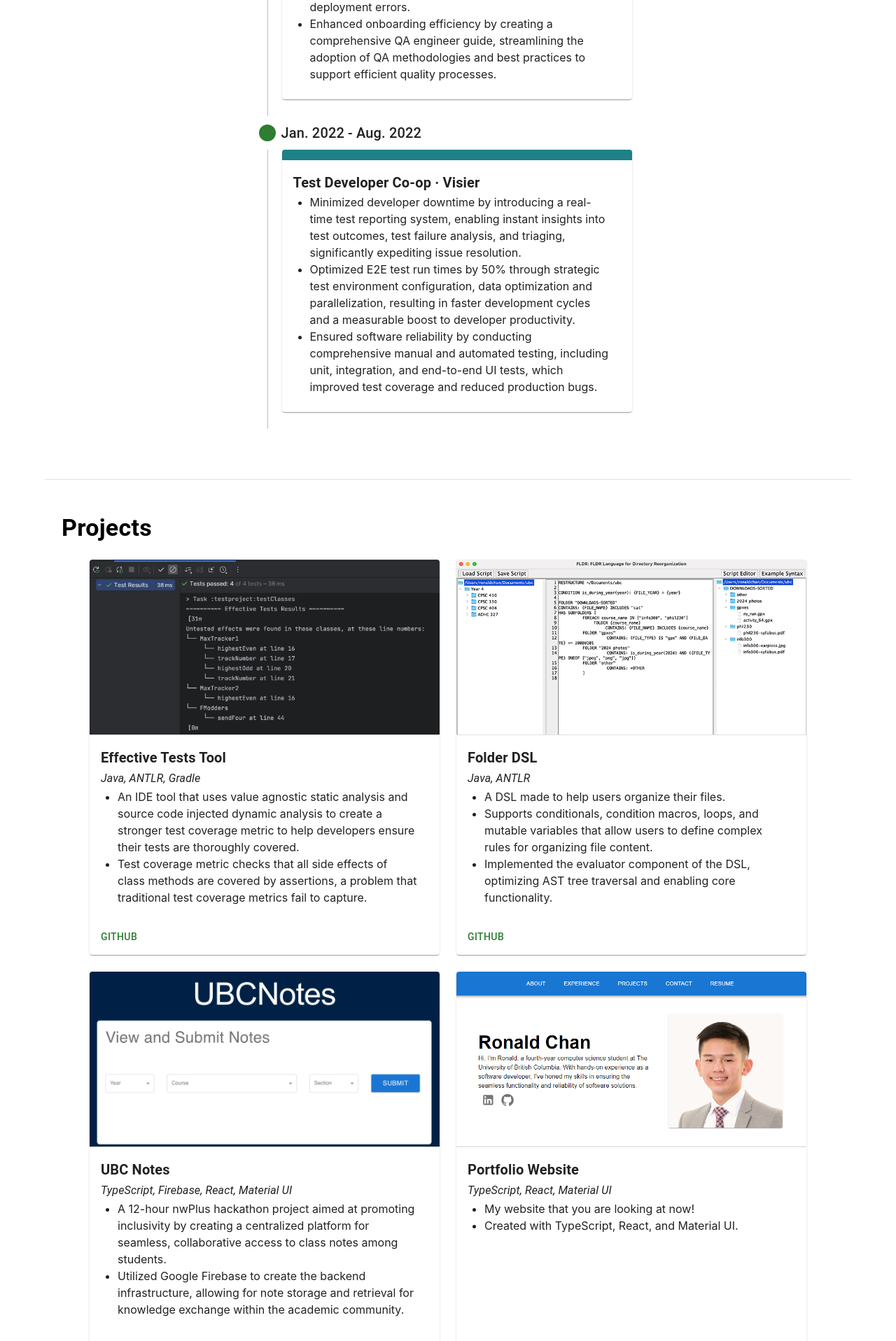
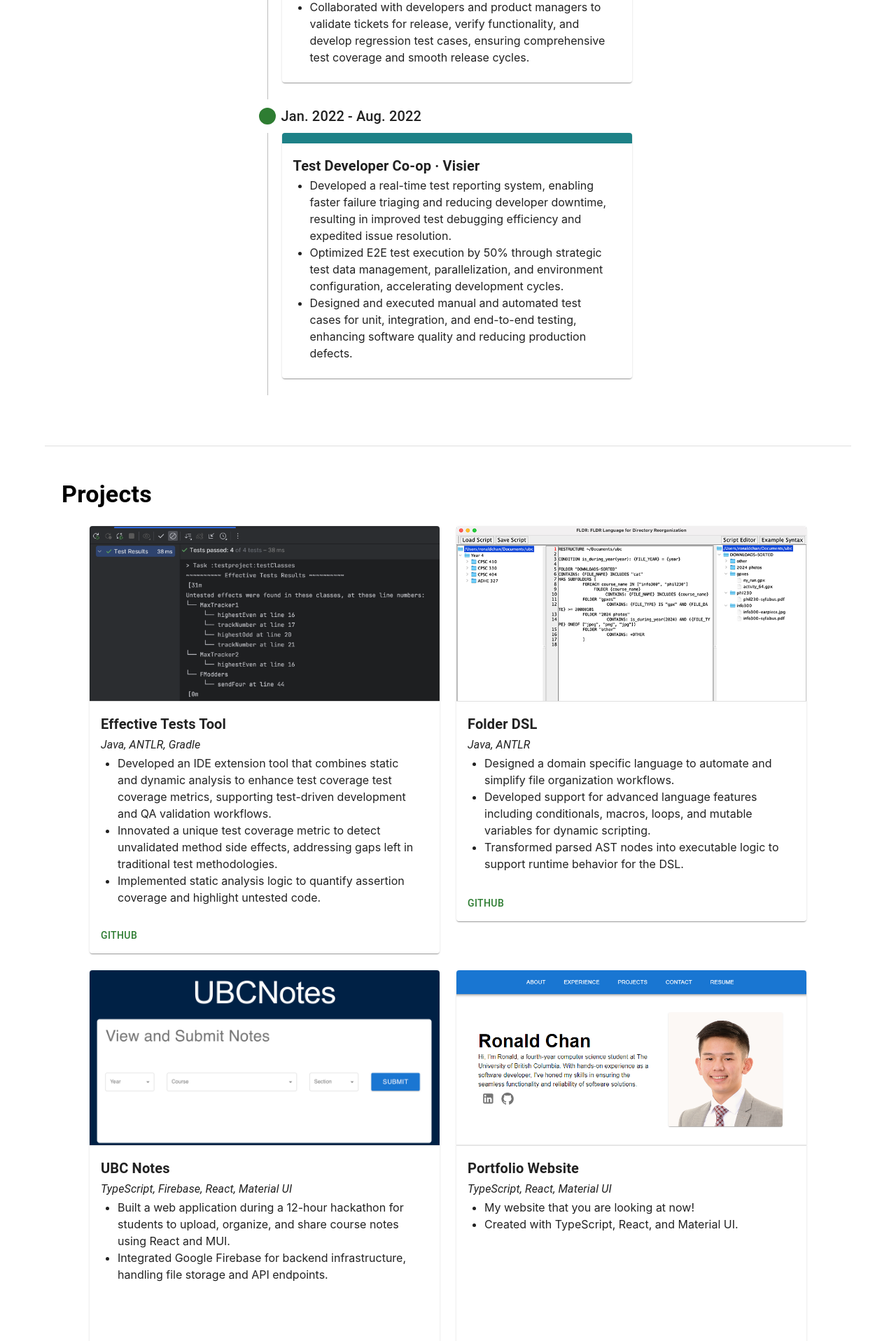
Before and after one commit to ronalldchan/ronalldchan.github.io, a React (Vite) app: page / in a window 1280 px wide. Shown: the part 880-2797 px from the top of the page at 70% size. Built offline with nearby package versions, Linux system fonts and the light colour scheme.

Commit message:
update packages and text descriptions

```diff
--- a/src/components/Experience.tsx
+++ b/src/components/Experience.tsx
@@ -21,9 +21,9 @@ function Experience() {
                                     company="Operto"
                                     companyLink="https://operto.com/"
                                     description={[
-                                        "Achieved robust test automation for Operto software products by designing and implementing a scalable E2E testing framework using Playwright and TypeScript, ensuring high test coverage and regression testing support for continuous software improvement.",
+                                        "Built a scalable E2E test automation framework from scratch using Playwright and TypeScript, reducing reliance on manual regression testing and enabling maintainable E2E test coverage.",
                                         "Streamlined deployment processes by integrating E2E test automation into the CI/CD pipeline, resulting in faster, more reliable releases and minimizing deployment errors.",
-                                        "Enhanced onboarding efficiency by creating a comprehensive QA engineer guide, streamlining the adoption of QA methodologies and best practices to support efficient quality processes.",
+                                        "Collaborated with developers and product managers to validate tickets for release, verify functionality, and develop regression test cases, ensuring comprehensive test coverage and smooth release cycles.",
                                     ]}
                                     color="#000000"
                                 />
@@ -39,9 +39,9 @@ function Experience() {
                                     company="Visier"
                                     companyLink="https://www.visier.com/"
                                     description={[
-                                        "Minimized developer downtime by introducing a real-time test reporting system, enabling instant insights into test outcomes, test failure analysis, and triaging, significantly expediting issue resolution.",
-                                        "Optimized E2E test run times by 50% through strategic test environment configuration, data optimization and parallelization, resulting in faster development cycles and a measurable boost to developer productivity.",
-                                        "Ensured software reliability by conducting comprehensive manual and automated testing, including unit, integration, and end-to-end UI tests, which improved test coverage and reduced production bugs.",
+                                        "Developed a real-time test reporting system, enabling faster failure triaging and reducing developer downtime, resulting in improved test debugging efficiency and expedited issue resolution.",
+                                        "Optimized E2E test execution by 50% through strategic test data management, parallelization, and environment configuration, accelerating development cycles.",
+                                        "Designed and executed manual and automated test cases for unit, integration, and end-to-end testing, enhancing software quality and reducing production defects.",
                                     ]}
                                     color="#1d8187"
                                 />
--- a/src/components/Projects.tsx
+++ b/src/components/Projects.tsx
@@ -14,8 +14,9 @@ function Projects() {
                             title="Effective Tests Tool"
                             subtitle="Java, ANTLR, Gradle"
                             description={[
-                "An IDE tool that uses value agnostic static analysis and source code injected dynamic analysis to create a stronger test coverage metric to help developers ensure their tests are thoroughly covered.",
-                "Test coverage metric checks that all side effects of class methods are covered by assertions, a problem that traditional test coverage metrics fail to capture.",
+                                "Developed an IDE extension tool that combines static and dynamic analysis to enhance test coverage test coverage metrics, supporting test-driven development and QA validation workflows.",
+                                "Innovated a unique test coverage metric to detect unvalidated method side effects, addressing gaps left in traditional test methodologies.",
+                                "Implemented static analysis logic to quantify assertion coverage and highlight untested code.",
                             ]}
                             image={"/projects/effective_tests.png"}
                             github="https://github.com/ronalldchan/effective-tests"
@@ -26,9 +27,9 @@ function Projects() {
                             title="Folder DSL"
                             subtitle="Java, ANTLR"
                             description={[
-                "A DSL made to help users organize their files.",
-                "Supports conditionals, condition macros, loops, and mutable variables that allow users to define complex rules for organizing file content.",
-                "Implemented the evaluator component of the DSL, optimizing AST tree traversal and enabling core functionality.",
+                                "Designed a domain specific language to automate and simplify file organization workflows.",
+                                "Developed support for advanced language features including conditionals, macros, loops, and mutable variables for dynamic scripting.",
+                                "Transformed parsed AST nodes into executable logic to support runtime behavior for the DSL.",
                             ]}
                             image={"/projects/dsl.png"}
                             github="https://github.com/ronalldchan/fldr-dsl"
@@ -39,8 +40,8 @@ function Projects() {
                             title="UBC Notes"
                             subtitle="TypeScript, Firebase, React, Material UI"
                             description={[
-                "A 12-hour nwPlus hackathon project aimed at promoting inclusivity by creating a centralized platform for seamless, collaborative access to class notes among students.",
-                "Utilized Google Firebase to create the backend infrastructure, allowing for note storage and retrieval for knowledge exchange within the academic community.",
+                                "Built a web application during a 12-hour hackathon for students to upload, organize, and share course notes using React and MUI.",
+                                "Integrated Google Firebase for backend infrastructure, handling file storage and API endpoints.",
                             ]}
                             image={"/projects/ubcnotes.png"}
                             github="https://github.com/ronalldchan/UBC-Notes"
```
Also changed, not shown: 1 other file (tests, documents, lock files or other folders). Lines whose indentation alone changed are shown as unchanged.
